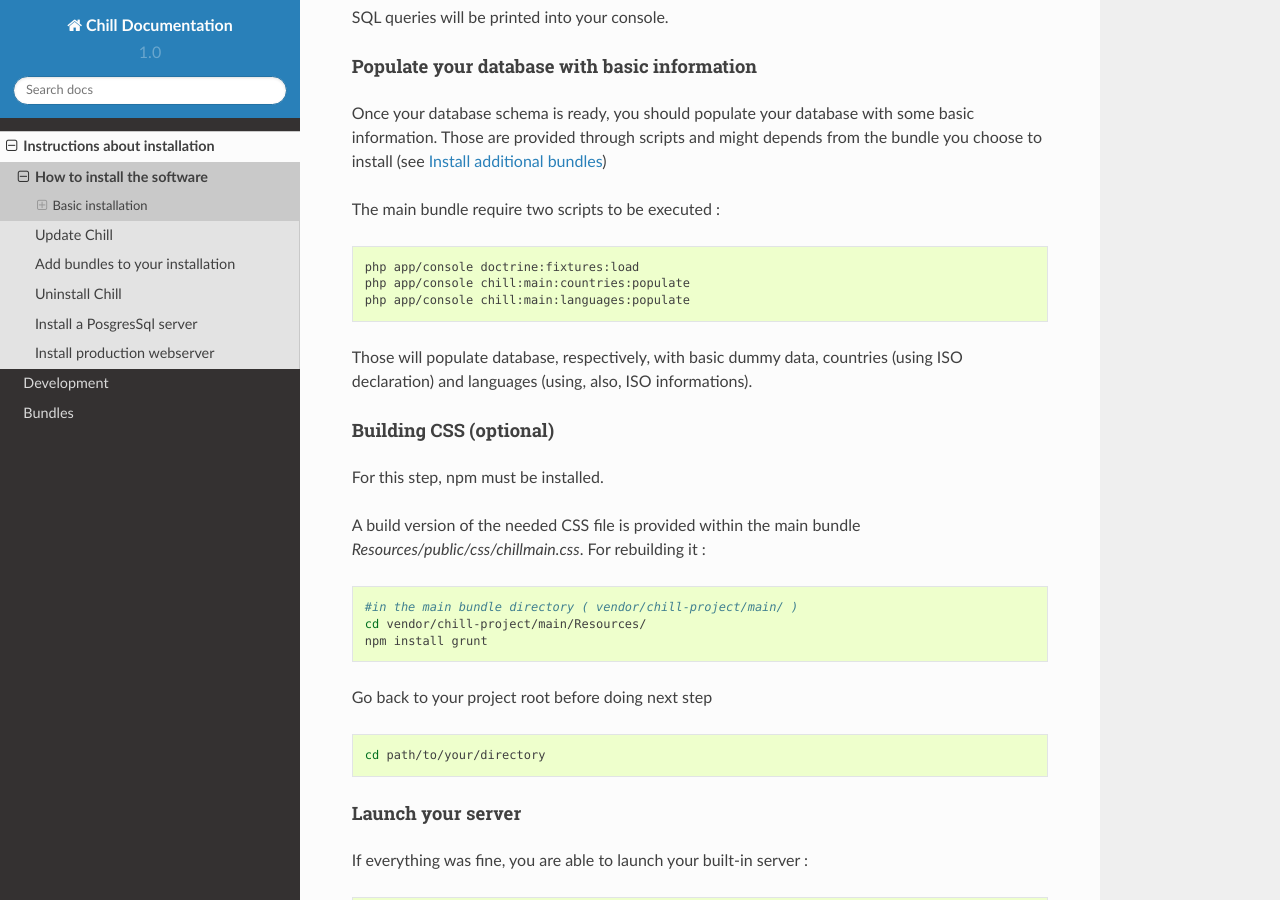
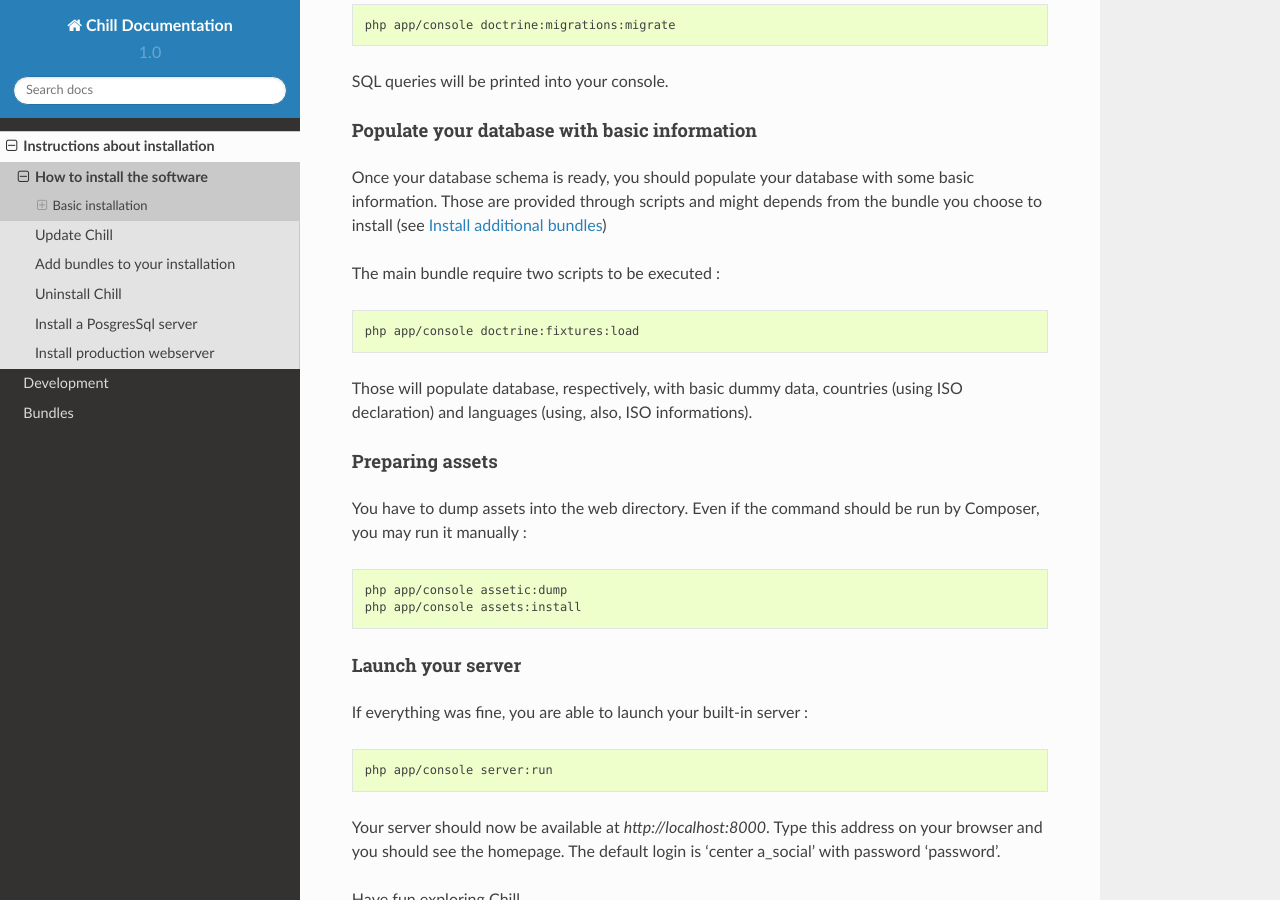
Before and after one commit to Chill-project/Documentation, a Sphinx documentation site: the page built from source/installation/installation.rst, in a window 1280 px wide and 900 px high, scrolled down 4751 px. Built offline with Sphinx 7.4.7 and the Read the Docs theme 2.0.0, drawn with Linux system fonts in a browser that asks for light colours; some of the changed text lies outside the part shown.

Commit message:
fix some installation steps

```diff
--- a/source/installation/install_additional_bundles.rst
+++ b/source/installation/install_additional_bundles.rst
@@ -21,7 +21,8 @@
 but you can add as many as needed by your project, and if the bundle does not exists yet, you can create a new one, see :ref:`create-new-bundle` .
 
 In Chill you are free to do what is most suitable for your activity, so let's go into details on how to add an existing bundle.
-We will add the bundle 'icpc2' that does something very important...
+
+We will add the bundle 'icpc2' that set `icpc code <https://en.wikipedia.org/wiki/International_Classification_of_Primary_Care>`_ available as custom field.
 
 .. todo::
    Add description of the bundle
@@ -45,4 +46,4 @@
 .. note::
    The following  has to be automated:
 
-   Finally we should modify the AppKernel.php file adding 'new Chill\Icpc2Bundle\ChillIcpc2Bundle(),' in the $bundle array.
+   Finally we should modify the AppKernel.php file adding `new Chill\\Icpc2Bundle\\ChillIcpc2Bundle(),` in the $bundle array as described `in the symfony documentation <http://symfony.com/doc/current/cookbook/bundles/installation.html#b-enable-the-bundle>`_.
--- a/source/installation/installation.rst
+++ b/source/installation/installation.rst
@@ -60,6 +60,7 @@
 .. code-block:: bash
 
    sudo mv composer.phar /usr/local/bin/composer
+   sudo chmod +x /usr/local/bin/composer
 
 You can test the installation by running `which composer` or `composer`: those command should not raise any error.
 
@@ -88,7 +90,7 @@
    >>>> CONTAINER ID   IMAGE           COMMAND                CREATED       STATUS      PORTS                     NAMES
    >>>> 08bbb62bd5e8   chill/database  "/docker-entrypoint.   6 days ago    Up 5 hours  0.0.0.0:32768->5432/tcp   chill_db
 
-If the response does not show up 'chill_db', you can start and stop it via:
+You can start and stop the container it via:
 
 .. code-block:: bash
 
@@ -223,31 +225,19 @@
 .. code-block:: bash
 
    php app/console doctrine:fixtures:load
-   php app/console chill:main:countries:populate
-   php app/console chill:main:languages:populate
 
 Those will populate database, respectively, with basic dummy data, countries (using ISO declaration) and languages (using, also, ISO informations).
 
 
-Building CSS (optional)
-^^^^^^^^^^^^^^^^^^^^^^^
+Preparing assets
+^^^^^^^^^^^^^^^^
 
-For this step, npm must be installed.
-
-A build version of the needed CSS file is provided within the main bundle `Resources/public/css/chillmain.css`. For rebuilding it :
-
+You have to dump assets into the web directory. Even if the command should be run by Composer, you may run it manually :
 
 .. code-block:: bash
 
-   #in the main bundle directory ( vendor/chill-project/main/ )
-   cd vendor/chill-project/main/Resources/
-   npm install grunt
-
-Go back to your project root before doing next step
-
-.. code-block:: bash
-
-   cd path/to/your/directory
+   php app/console assetic:dump
+   php app/console assets:install
 
 
 Launch your server
```
Also changed, not shown: other parts of source/installation/installation.rst (+2 -1 lines).
